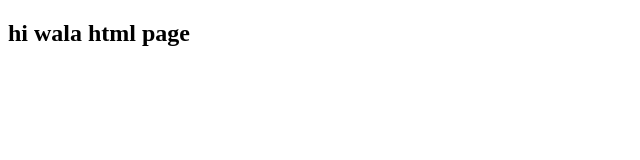
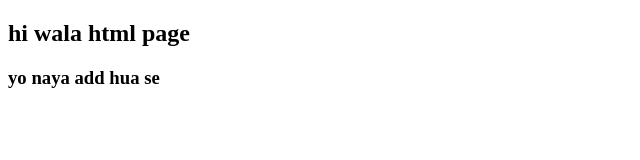
Before and after one commit to goldenBird-xim/second, a plain HTML site: page hi.html in a window 1280 px wide. Shown: the whole page, without its empty margins (0-640 px from the left). Drawn offline with Linux system fonts and the light colour scheme.

Commit message:
new hi.html

```diff
--- a/hi.html
+++ b/hi.html
@@ -8,5 +8,6 @@
 </head>
 <body>
     <h2>hi wala html page</h2>
+    <h3>yo naya add hua se</h3>
 </body>
 </html>
```
